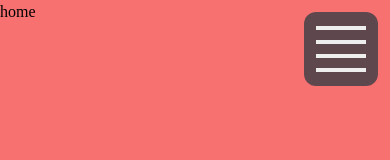
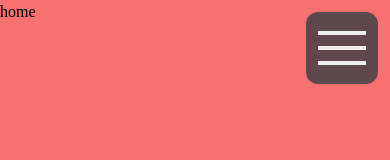
Before and after one commit to yannick1608/portfolio-next-ts-13, a Next.js app: page / in a window 390 px wide. Shown: the top 160 px of the page. Built offline with nearby package versions, Linux system fonts and the light colour scheme.

Commit message:
- switched mobile menu button for an animation

```diff
--- a/package.json
+++ b/package.json
@@ -3,6 +3,7 @@
     "@next/font": "^13.0.6",
     "classnames": "^2.3.2",
     "eslint-config-next": "^13.0.6",
+    "hamburger-react": "^2.5.0",
     "next": "^13.0.6",
     "react": "^18.2.0",
     "react-dom": "^18.2.0"
--- a/ui/Navbar/MobileMenuButton.tsx
+++ b/ui/Navbar/MobileMenuButton.tsx
@@ -1,6 +1,5 @@
 import { NextPage } from "next";
-import BurgerMenuSvg from "../../assets/BurgerMenuSvg";
-import XSvg from "../../assets/XSvg";
+import { Sling as Hamburger } from "hamburger-react";
 
 type MobileMenuButtonProps = {
    setMobileMenuUnfolded(openMobileMenu: boolean): void;
@@ -11,11 +10,8 @@ const MobileMenuButton : NextPage<MobileMenuButtonProps> = ({setMobileMenuUnfold
    return(
       <button
          onClick={() => setMobileMenuUnfolded(!mobileMenuUnfolded)}
-         className="bg-blackgreylighter/80 fill-light stroke-2 stroke-light group
-                     fixed right-3 top-3 cursor-pointer rounded-xl p-3 md:hidden">
-            {mobileMenuUnfolded
-            ?<XSvg height={50} width={50}/>
-            :<BurgerMenuSvg height={50} width={50}/>}
+         className="bg-blackgreylighter/80 fixed right-3 top-3 cursor-pointer rounded-xl p-3 md:hidden">
+            <Hamburger toggled={mobileMenuUnfolded} toggle={setMobileMenuUnfolded} size={48} color="#EEEEEE"/>
       </button>
    )
 }
```
Also changed, not shown: 1 other file (tests, documents, lock files or other folders).
